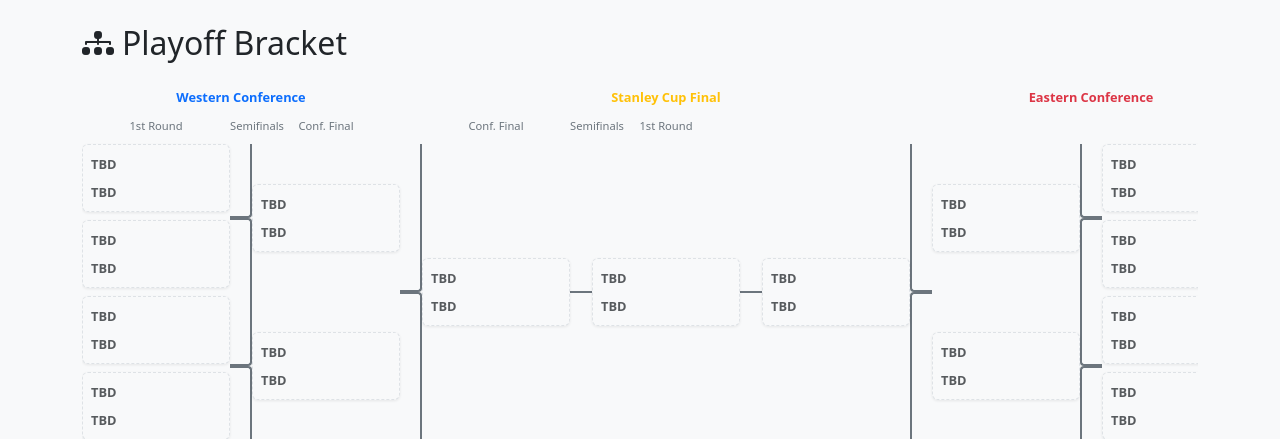
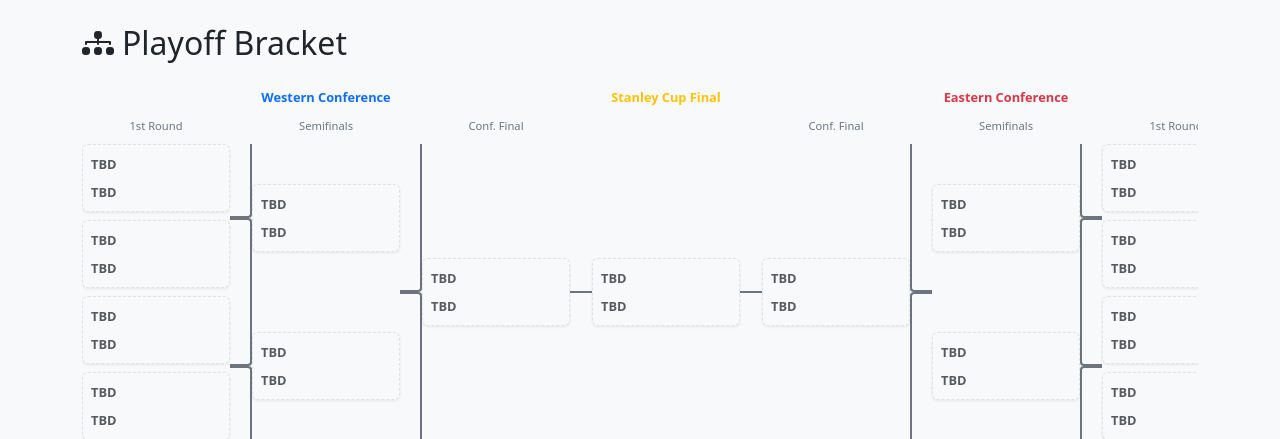
Before and after one commit to vincentchevrier/nhl-fantasy-playoffs, a Flask app: template templates/bracket.html in a window 1280 px wide. Shown: the top 439 px of the page. Run offline with Flask 3, Linux system fonts and the light colour scheme; the template is opened without the code that fills it, so the values that code supplies are empty.

Commit message:
Fix bracket label alignment with columns
Labels now use same 13-column grid as bracket body, with
round labels placed via explicit grid-column positions.

Co-Authored-By: Claude Sonnet 4.6 <noreply@anthropic.com>

```diff
--- a/templates/bracket.html
+++ b/templates/bracket.html
@@ -33,25 +33,20 @@
 <div class="bracket-scroll">
 <div class="bracket-wrap">
 
-  <!-- Column labels -->
+  <!-- Column labels — same 13-col grid as bracket body -->
   <div class="bracket-labels">
     <div class="blabel west-label">Western Conference</div>
-    <div class="blabel">&nbsp;</div>
-    <div class="blabel">&nbsp;</div>
     <div class="blabel center-label">Stanley Cup Final</div>
-    <div class="blabel">&nbsp;</div>
-    <div class="blabel">&nbsp;</div>
     <div class="blabel east-label">Eastern Conference</div>
   </div>
 
   <div class="bracket-round-labels">
-    <div class="brlabel">1st Round</div>
-    <div class="brlabel">Semifinals</div>
-    <div class="brlabel">Conf. Final</div>
-    <div class="brlabel">&nbsp;</div>
-    <div class="brlabel">Conf. Final</div>
-    <div class="brlabel">Semifinals</div>
-    <div class="brlabel">1st Round</div>
+    <div class="brlabel" style="grid-column:1">1st Round</div>
+    <div class="brlabel" style="grid-column:3">Semifinals</div>
+    <div class="brlabel" style="grid-column:5">Conf. Final</div>
+    <div class="brlabel" style="grid-column:9">Conf. Final</div>
+    <div class="brlabel" style="grid-column:11">Semifinals</div>
+    <div class="brlabel" style="grid-column:13">1st Round</div>
   </div>
 
   <!-- Bracket body -->
@@ -183,9 +178,9 @@
   margin-bottom: 4px;
 }
 .blabel { text-align: center; font-weight: 700; font-size: .8rem; padding: 2px 0 6px; }
-.west-label { color: #0d6efd; grid-column: 1 / 4; }
+.west-label  { color: #0d6efd; grid-column: 1 / 6; }
 .center-label { color: #ffc107; grid-column: 7; }
-.east-label { color: #dc3545; grid-column: 11 / 14; }
+.east-label  { color: #dc3545; grid-column: 9 / 14; }
 .brlabel { text-align: center; font-size: .7rem; color: #6c757d; padding-bottom: 6px; }
 
 /* ── Bracket body ── */
```
